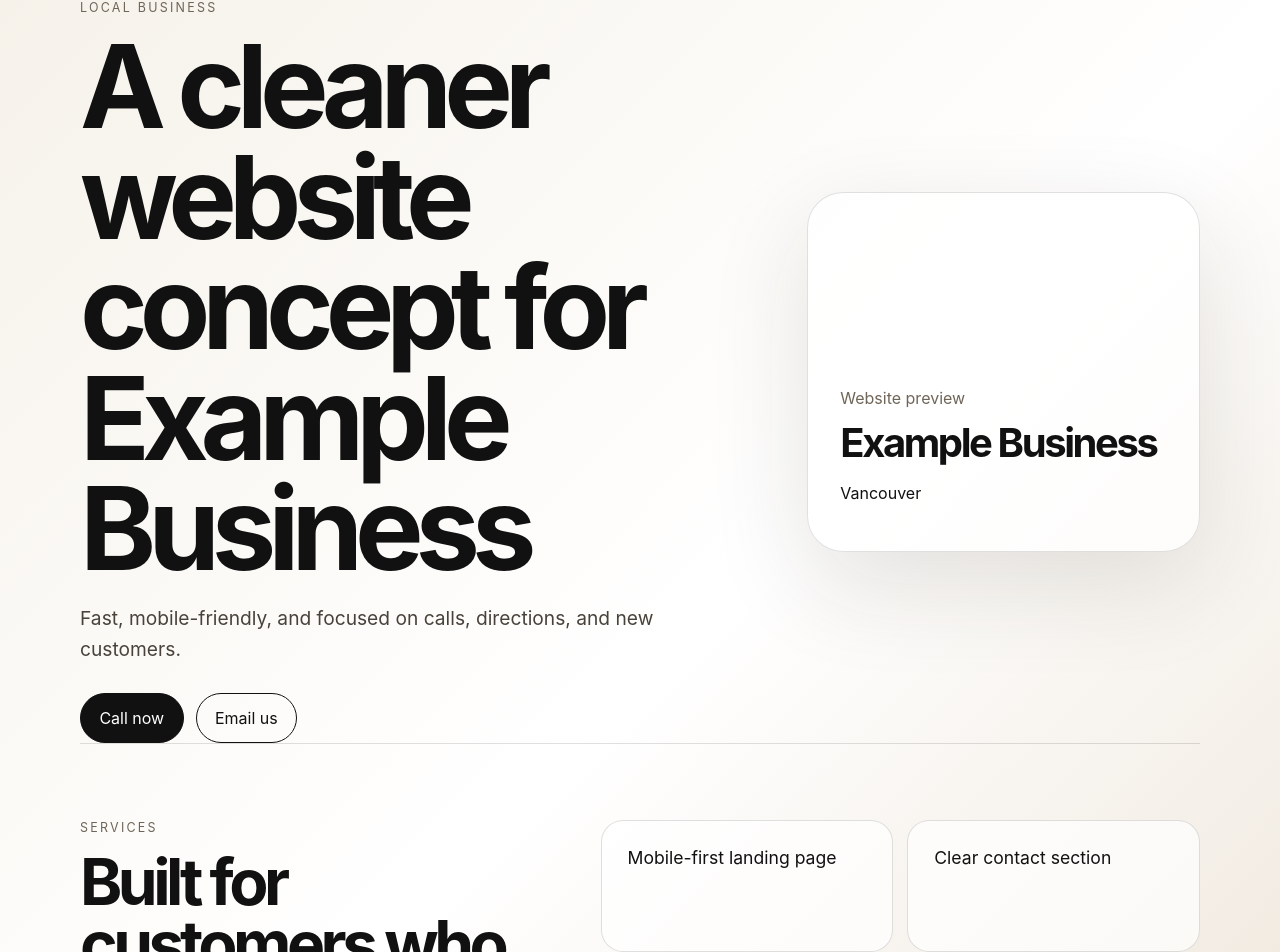
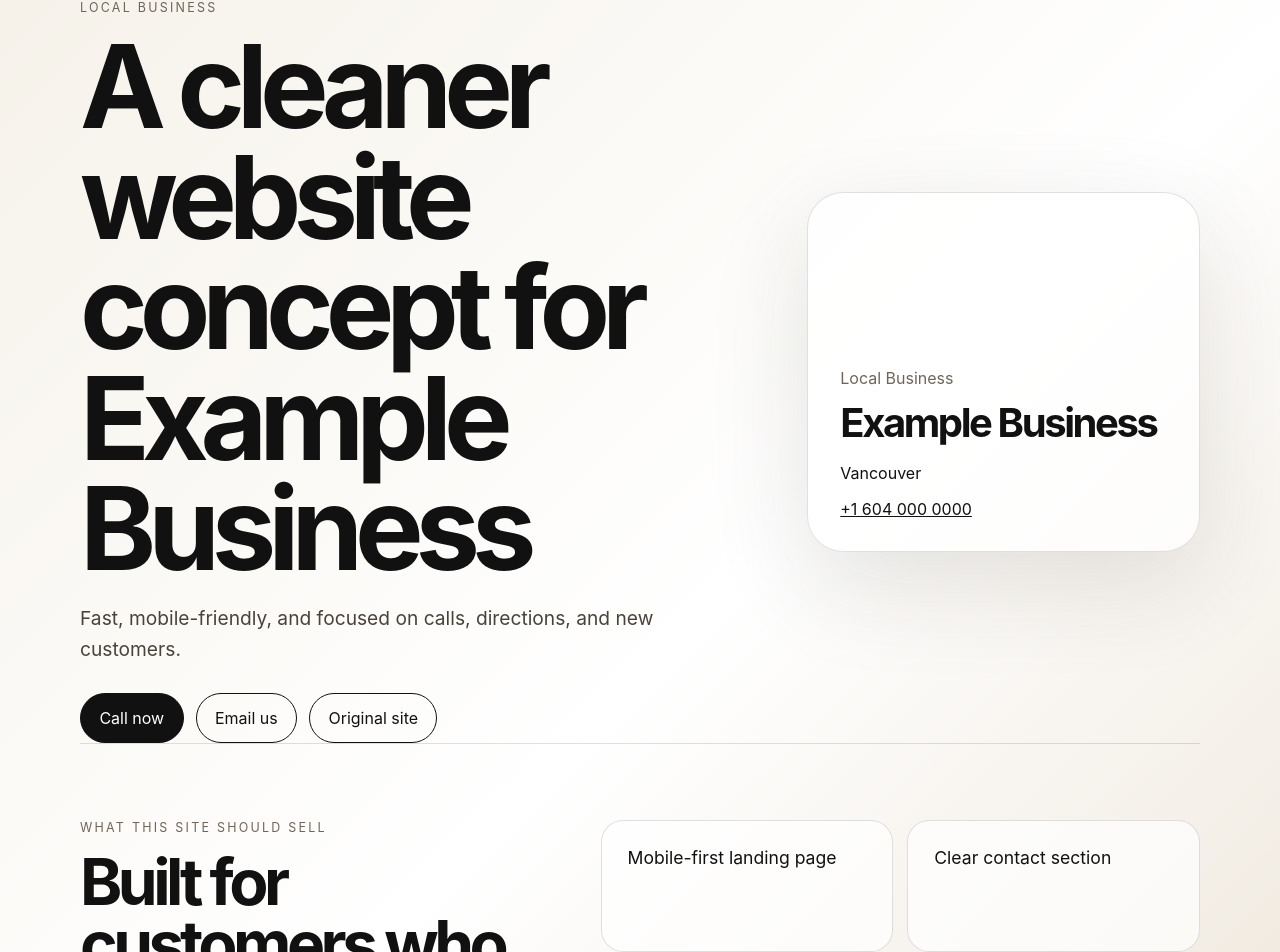
Before and after one commit to Ethan0908/Agentic, a Next.js app in the folder site-template/: page / in a window 1280 px wide. Shown: the top 952 px of the page. Built offline with nearby package versions, Linux system fonts and the light colour scheme.

Commit message:
Make generated template use business design style

```diff
--- a/site-template/app/page.tsx
+++ b/site-template/app/page.tsx
@@ -1,29 +1,33 @@
 import business from "../business.json";
 
 export default function HomePage() {
+  const designStyle = business.designStyle || "professional-local";
+
   return (
-    <main>
+    <main className={`site ${designStyle}`}>
       <section className="hero">
         <div className="heroText">
-          <p className="eyebrow">{business.category}</p>
+          <p className="eyebrow">{business.businessType || business.category}</p>
           <h1>{business.headline}</h1>
           <p className="subtitle">{business.subheadline}</p>
           <div className="ctaRow">
             {business.phone && <a className="button" href={`tel:${business.phone}`}>Call now</a>}
             {business.email && <a className="button ghost" href={`mailto:${business.email}`}>Email us</a>}
+            {business.originalWebsite && <a className="button ghost" href={business.originalWebsite}>Original site</a>}
           </div>
         </div>
         <div className="card">
-          <span>Website preview</span>
+          <span>{business.category}</span>
           <strong>{business.name}</strong>
           <p>{business.city}</p>
+          {business.phone && <a className="phoneLarge" href={`tel:${business.phone}`}>{business.phone}</a>}
         </div>
       </section>
 
       <section className="section split">
         <div>
-          <p className="eyebrow">Services</p>
-          <h2>Built for customers who are already searching.</h2>
+          <p className="eyebrow">What this site should sell</p>
+          <h2>{business.designDirection || "Built for customers who are already searching."}</h2>
         </div>
         <div className="serviceGrid">
           {business.services.map((service) => (
@@ -36,7 +40,8 @@ export default function HomePage() {
         <div>
           <p className="eyebrow">Contact</p>
           <h2>{business.cta}</h2>
-          <p>{business.address}</p>
+          <p>{business.address || business.city}</p>
+          {!business.address && <p>Call for current location details.</p>}
         </div>
         <div className="contactLinks">
           {business.phone && <a href={`tel:${business.phone}`}>{business.phone}</a>}
```
